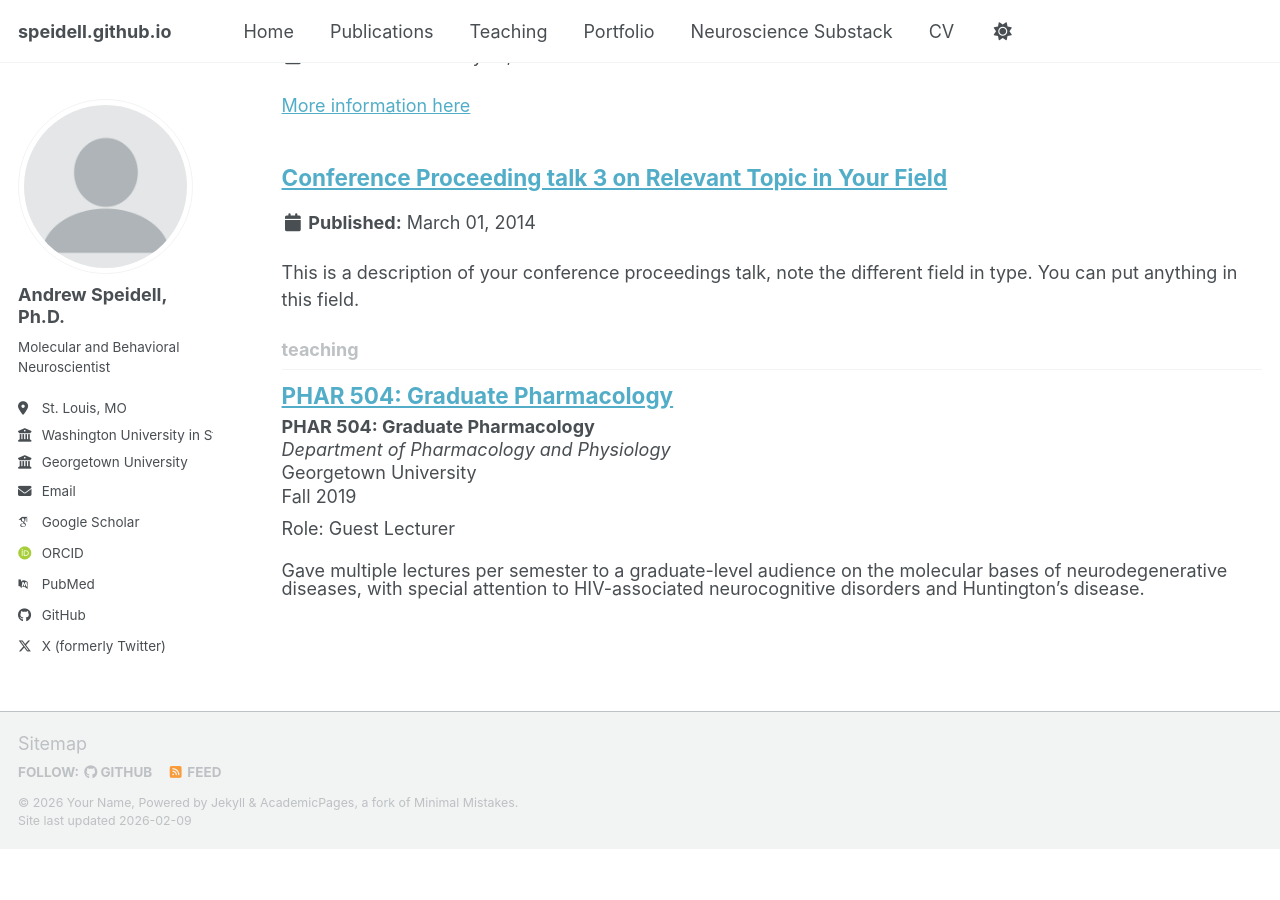
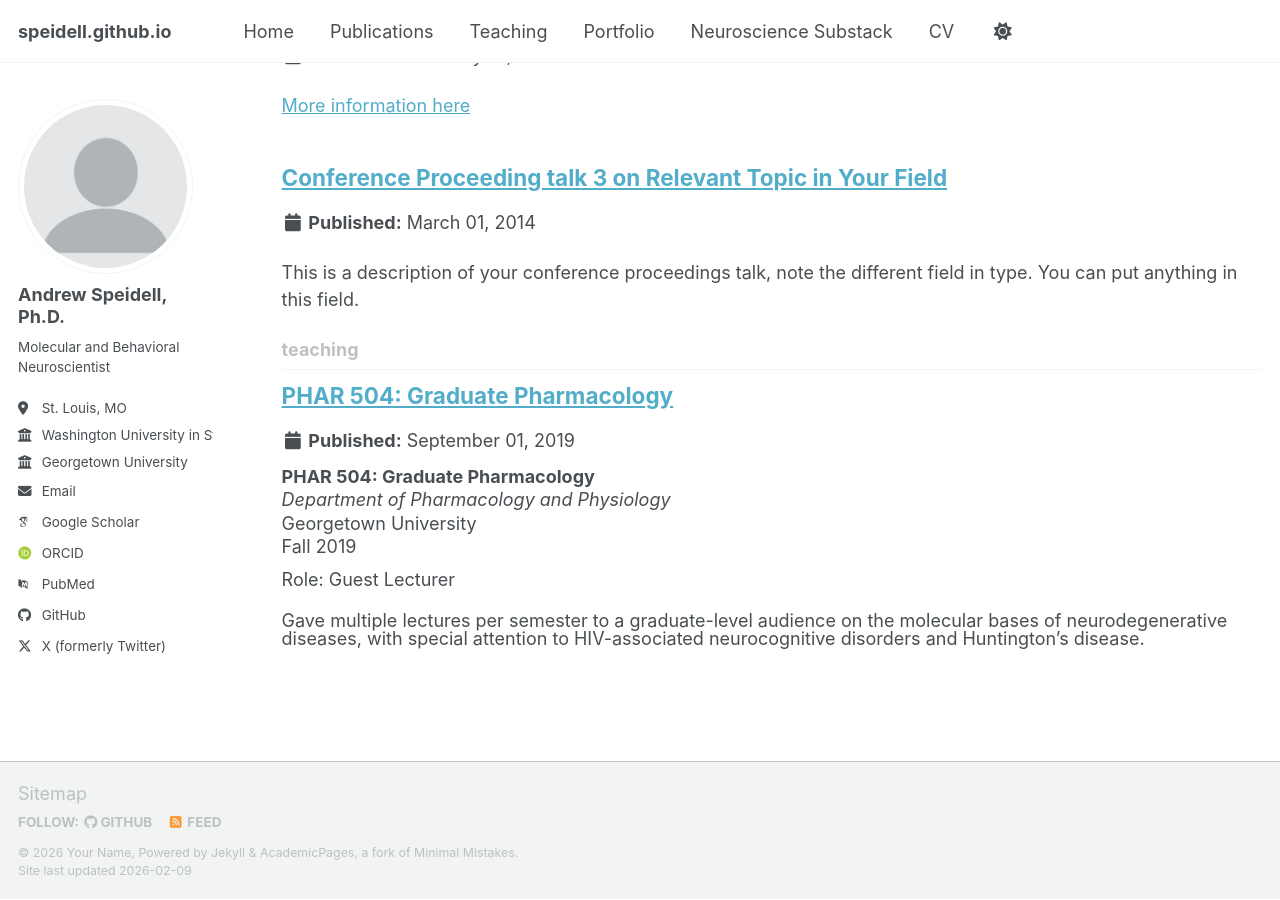
Before and after one commit to Speidell/speidell.github.io, a Jekyll site: the page built from _pages/collection-archive.html, in a window 1280 px wide and 900 px high, scrolled down 2768 px. Built offline with Jekyll 4.4.1, drawn with Linux system fonts in a browser that asks for light colours; some web fonts are replaced; a script bundle is joined from its source files by our own code; library files that are not in the unit come from our copies; before the commit the page ends 3617 px from its top, so only the background shows below that.

Commit message:
Update archive-single.html

```diff
--- a/_includes/archive-single.html
+++ b/_includes/archive-single.html
@@ -39,8 +39,7 @@
       <p class="page__meta"><i class="fa fa-clock" aria-hidden="true"></i> {% include read-time.html %}</p>
     {% endif %}
 
-        {% if post.collection == 'teaching' %}
-        {% elsif post.collection == 'publications' %}
+        {% if post.collection == 'publications' %}
           <p>Published in <i>{{ post.venue }}</i>, {{ post.date | default: "1900-01-01" | date: "%Y" }} </p>
         {% elsif post.date %}
          <p class="page__date"><strong><i class="fa fa-fw fa-calendar" aria-hidden="true"></i> {{ site.data.ui-text[site.locale].date_label | default: "Published:" }}</strong> <time datetime="{{ post.date | default: "1900-01-01" | date_to_xmlschema }}">{{ post.date | default: "1900-01-01" | date: "%B %d, %Y" }}</time></p>
```
